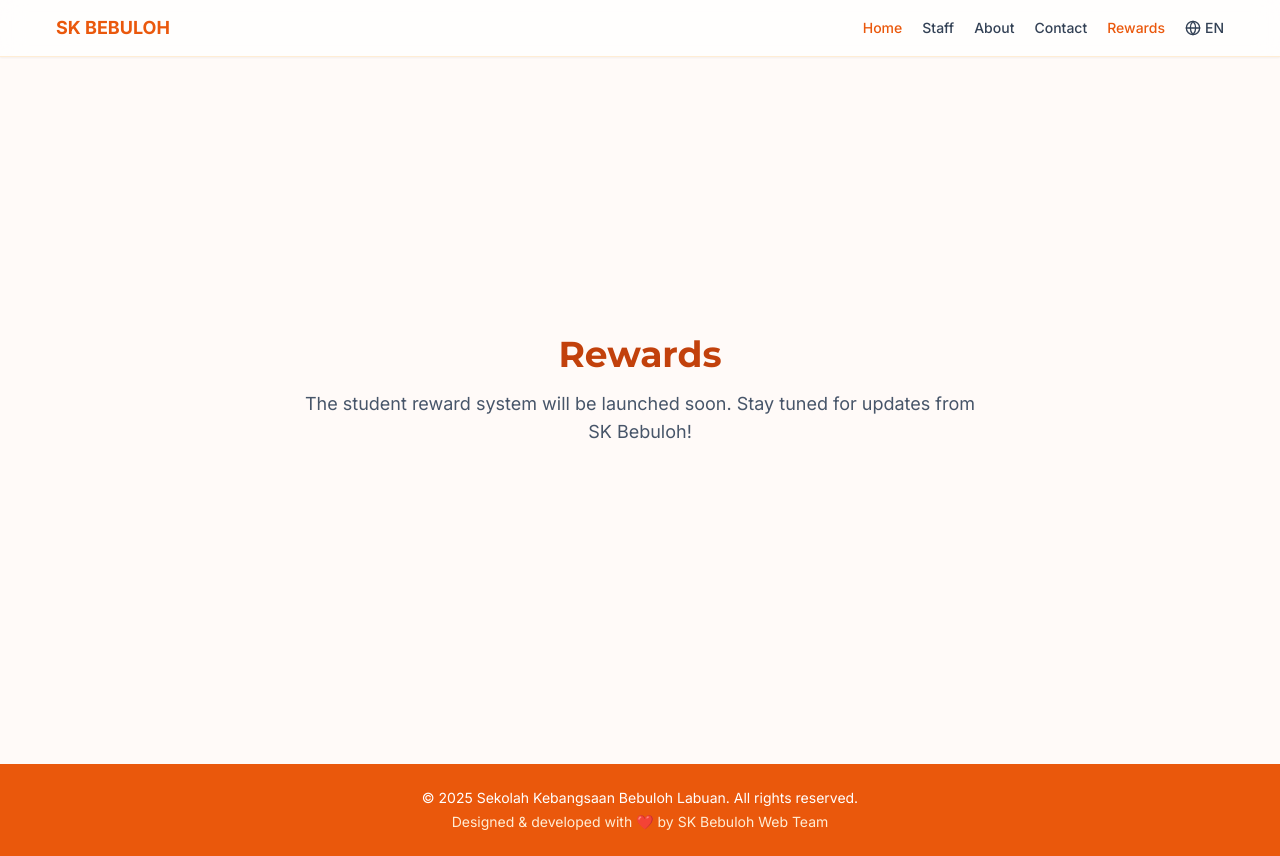
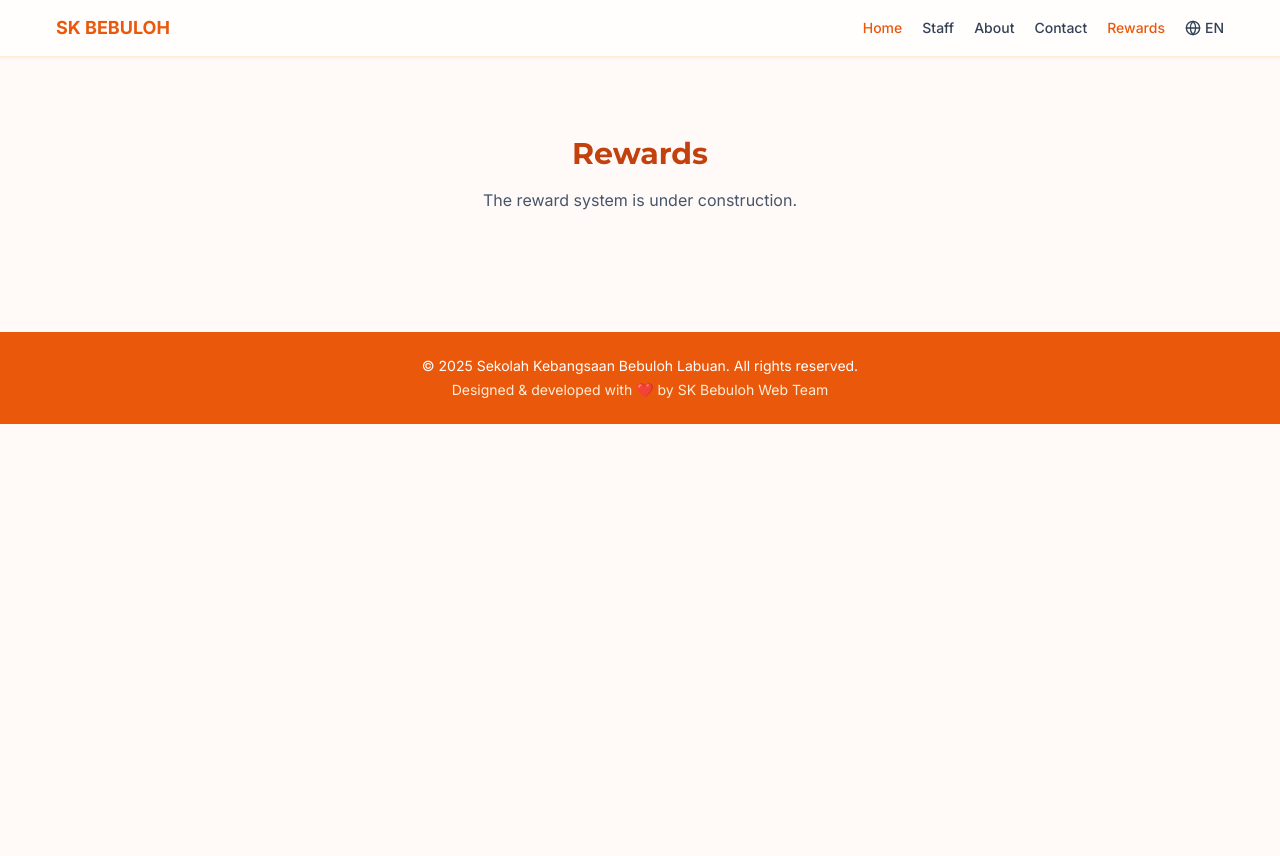
Before and after one commit to ngalang290898-svg/sk-bebuloh-website_update, a Next.js app: page /en/rewards in a window 1280 px wide. Built offline with nearby package versions, Linux system fonts and the light colour scheme.

Commit message:
Update page.tsx

```diff
--- a/app/[lang]/rewards/page.tsx
+++ b/app/[lang]/rewards/page.tsx
@@ -1,20 +1,15 @@
 // app/[lang]/rewards/page.tsx
 import Footer from "@/components/Footer";
 
-export default function RewardsPage({ params }: { params: { lang: string } }) {
+export default async function RewardsPage({ params }: { params: { lang: string } }) {
   const { lang } = params;
   return (
-    <main className="min-h-screen flex flex-col justify-between">
-      <div className="flex-1 flex flex-col items-center justify-center px-4 py-24 text-center">
-        <h1 className="text-4xl font-bold text-orange-700 mb-4">
-          {lang === "ms" ? "Ganjaran" : "Rewards"}
-        </h1>
-        <p className="text-slate-600 text-lg max-w-2xl">
-          {lang === "ms"
-            ? "Sistem ganjaran pelajar akan dilancarkan tidak lama lagi. Nantikan kemas kini dari SK Bebuloh!"
-            : "The student reward system will be launched soon. Stay tuned for updates from SK Bebuloh!"}
-        </p>
+    <main className="min-h-screen flex flex-col">
+      <div className="container mx-auto px-4 py-20 text-center">
+        <h1 className="text-3xl font-bold text-orange-700 mb-4">{lang === "ms" ? "Ganjaran" : "Rewards"}</h1>
+        <p className="text-slate-600">{lang === "ms" ? "Sistem ganjaran sedang dibina." : "The reward system is under construction."}</p>
       </div>
+
       <Footer lang={lang} />
     </main>
   );
```
